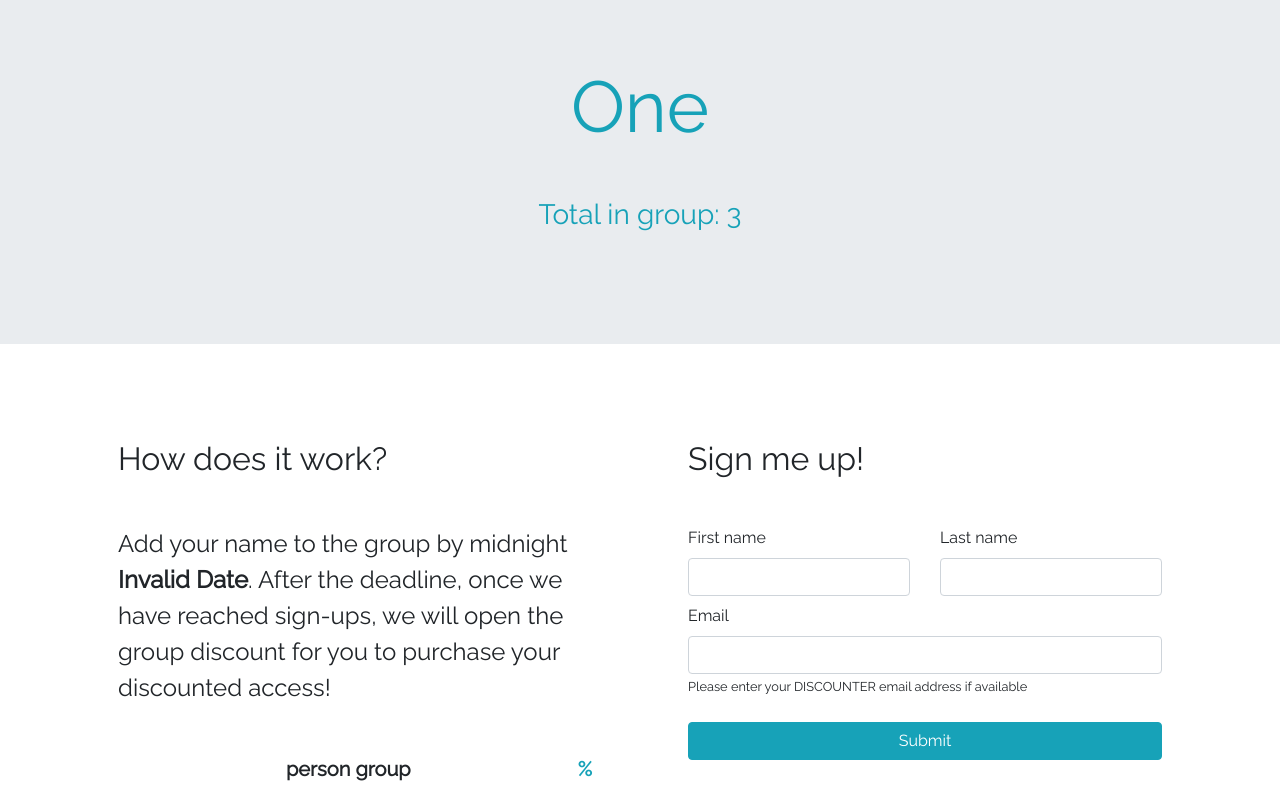
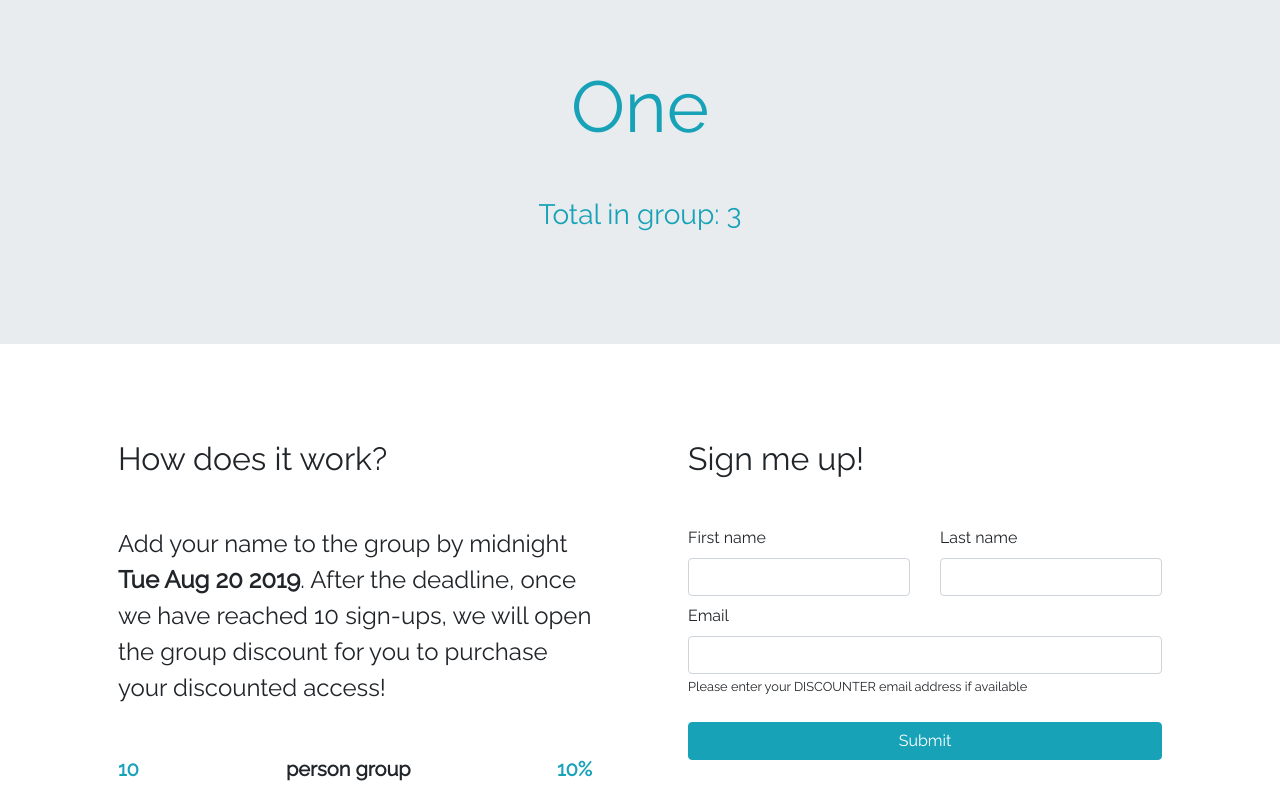
Before and after one commit to johnotu/discounter, a React (Create React App) app: page /signup/1 in a window 1280 px wide. Shown: the top 800 px of the page. Built offline with nearby package versions, Linux system fonts and the light colour scheme.

Commit message:
Fix signup undefineds
Replaced previous group property names with current ones

```diff
--- a/src/components/Signup.js
+++ b/src/components/Signup.js
@@ -7,6 +7,7 @@ import React, { useState } from 'react';
 const Signup = props => {
   // Get group data
   const { group } = props;
+  console.log('group', group);
 
   // Hold signup data in state with empty defaults
   const [signupData, setSignupData] = useState({
@@ -57,16 +58,16 @@ const Signup = props => {
           <div className="row my-5">
           <div className="col-md-6 px-5">
             <h2 className="my-5">How does it work?</h2>
-            <p className="lead" style={{ fontSize: '24px' }}>Add your name to the group by midnight <span className="font-weight-bold">{new Date(group.signup_ends).toDateString()}</span>. After the deadline, once we have reached <span>{group.target_member_total}</span> sign-ups, we will open the group discount for you to purchase your discounted access! </p>
+            <p className="lead" style={{ fontSize: '24px' }}>Add your name to the group by midnight <span className="font-weight-bold">{new Date(group.signupEnds).toDateString()}</span>. After the deadline, once we have reached <span>{group.totalMembers}</span> sign-ups, we will open the group discount for you to purchase your discounted access! </p>
             <div className="row my-5">
             <div className="col-md-4">
-              <p className="text-info lead font-weight-bold">{group.target_member_total}</p>
+              <p className="text-info lead font-weight-bold">{group.totalMembers}</p>
             </div>
             <div className="col-md-4">
               <p className="lead font-weight-bold">person group </p>
             </div>
             <div className="col-md-4">
-              <p className="text-info lead font-weight-bold float-right">{group.discount_percentage}%</p>
+              <p className="text-info lead font-weight-bold float-right">{group.discountPercentage}%</p>
               </div>
             </div>
 
```
